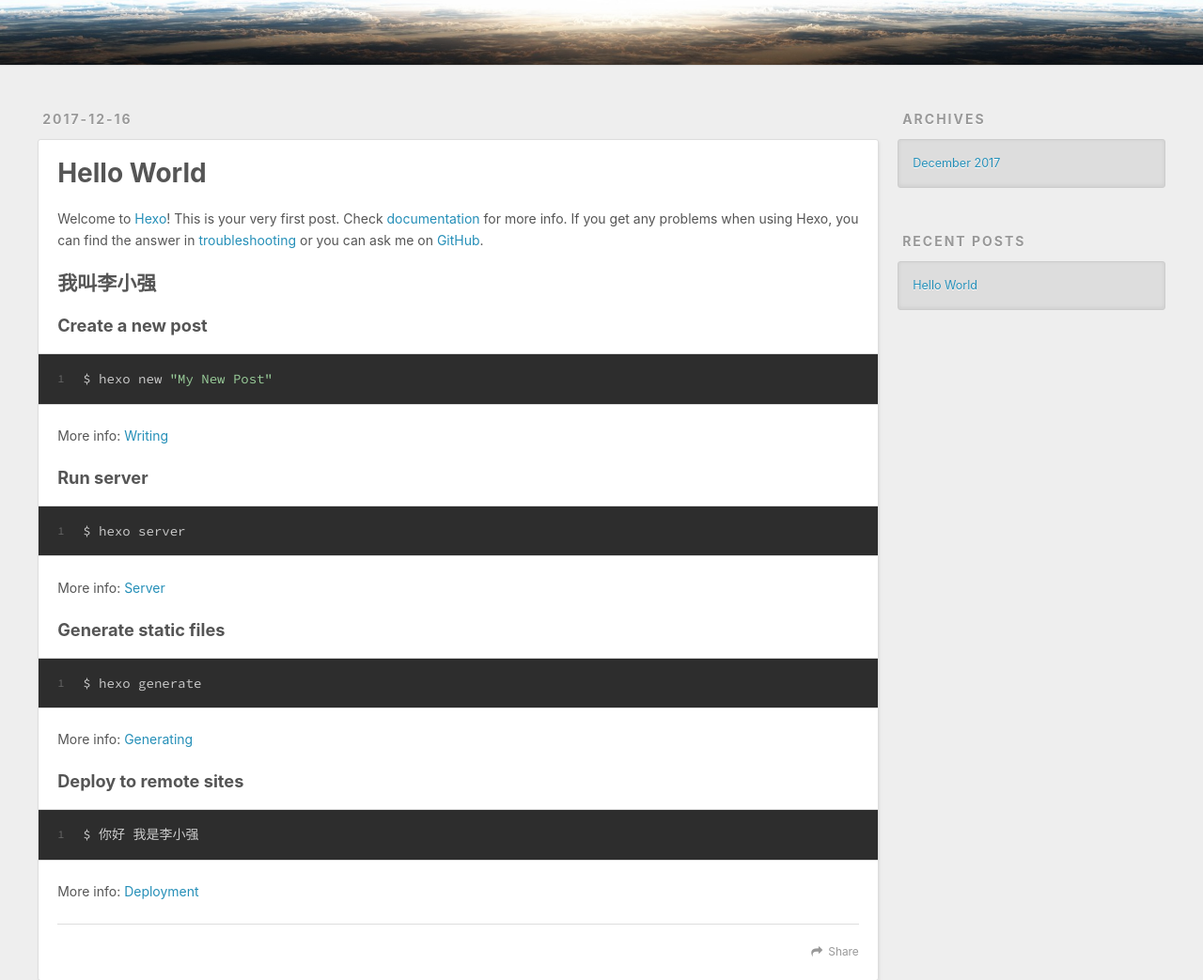
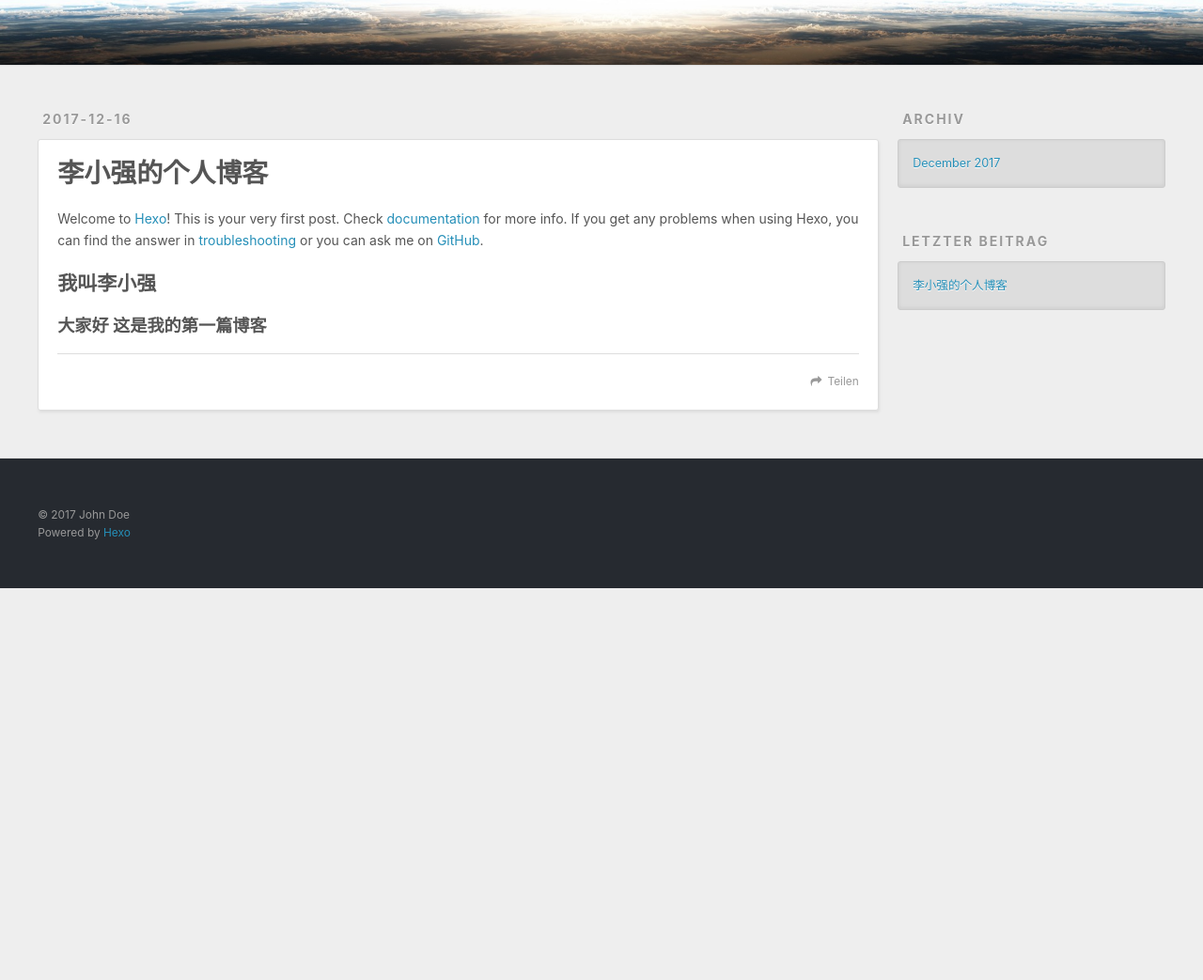
Before and after one commit to SmartBoyLovePramgram/SmartBoyBoyLovePramgram.github.io, a plain HTML site: page index.html in a window 1280 px wide. Shown: the part 231-1274 px from the top of the page at 94% size. After the commit the page ends 857 px from the top, so only its background shows below. Drawn offline with nearby package versions, Linux system fonts and the light colour scheme.

Commit message:
Site updated: 2017-12-16 21:40:01

```diff
--- a/index.html
+++ b/index.html
@@ -50,7 +50,7 @@
 
           <a id="nav-rss-link" class="nav-icon" href="/atom.xml" title="RSS Feed"></a>
 
-        <a id="nav-search-btn" class="nav-icon" title="Search"></a>
+        <a id="nav-search-btn" class="nav-icon" title="Suche"></a>
       </nav>
       <div id="search-form-wrap">
         <form action="//google.com/search" method="get" accept-charset="UTF-8" class="search-form"><input type="search" name="q" class="search-form-input" placeholder="Search"><button type="submit" class="search-form-submit">&#xF002;</button><input type="hidden" name="sitesearch" value="http://yoursite.com"></form>
@@ -75,7 +75,7 @@
 
 
     <h1 itemprop="name">
-      <a class="article-title" href="/2017/12/16/hello-world/">Hello World</a>
+      <a class="article-title" href="/2017/12/16/hello-world/">李小强的个人博客</a>
     </h1>
 
 
@@ -84,19 +84,11 @@
     <div class="article-entry" itemprop="articleBody">
 
         <p>Welcome to <a href="https://hexo.io/" target="_blank" rel="noopener">Hexo</a>! This is your very first post. Check <a href="https://hexo.io/docs/" target="_blank" rel="noopener">documentation</a> for more info. If you get any problems when using Hexo, you can find the answer in <a href="https://hexo.io/docs/troubleshooting.html" target="_blank" rel="noopener">troubleshooting</a> or you can ask me on <a href="https://github.com/hexojs/hexo/issues" target="_blank" rel="noopener">GitHub</a>.</p>
-<h2 id="我叫李小强"><a href="#我叫李小强" class="headerlink" title="我叫李小强"></a>我叫李小强</h2><h3 id="Create-a-new-post"><a href="#Create-a-new-post" class="headerlink" title="Create a new post"></a>Create a new post</h3><figure class="highlight bash"><table><tr><td class="gutter"><pre><span class="line">1</span><br></pre></td><td class="code"><pre><span class="line">$ hexo new <span class="string">"My New Post"</span></span><br></pre></td></tr></table></figure>
-<p>More info: <a href="https://hexo.io/docs/writing.html" target="_blank" rel="noopener">Writing</a></p>
-<h3 id="Run-server"><a href="#Run-server" class="headerlink" title="Run server"></a>Run server</h3><figure class="highlight bash"><table><tr><td class="gutter"><pre><span class="line">1</span><br></pre></td><td class="code"><pre><span class="line">$ hexo server</span><br></pre></td></tr></table></figure>
-<p>More info: <a href="https://hexo.io/docs/server.html" target="_blank" rel="noopener">Server</a></p>
-<h3 id="Generate-static-files"><a href="#Generate-static-files" class="headerlink" title="Generate static files"></a>Generate static files</h3><figure class="highlight bash"><table><tr><td class="gutter"><pre><span class="line">1</span><br></pre></td><td class="code"><pre><span class="line">$ hexo generate</span><br></pre></td></tr></table></figure>
-<p>More info: <a href="https://hexo.io/docs/generating.html" target="_blank" rel="noopener">Generating</a></p>
-<h3 id="Deploy-to-remote-sites"><a href="#Deploy-to-remote-sites" class="headerlink" title="Deploy to remote sites"></a>Deploy to remote sites</h3><figure class="highlight bash"><table><tr><td class="gutter"><pre><span class="line">1</span><br></pre></td><td class="code"><pre><span class="line">$ 你好 我是李小强</span><br></pre></td></tr></table></figure>
-<p>More info: <a href="https://hexo.io/docs/deployment.html" target="_blank" rel="noopener">Deployment</a></p>
-
+<h2 id="我叫李小强"><a href="#我叫李小强" class="headerlink" title="我叫李小强"></a>我叫李小强</h2><h3 id="大家好-这是我的第一篇博客"><a href="#大家好-这是我的第一篇博客" class="headerlink" title="大家好 这是我的第一篇博客"></a>大家好 这是我的第一篇博客</h3>
 
     </div>
     <footer class="article-footer">
-      <a data-url="http://yoursite.com/2017/12/16/hello-world/" data-id="cjb9e0s4x0000ogh16jon4axa" class="article-share-link">Share</a>
+      <a data-url="http://yoursite.com/2017/12/16/hello-world/" data-id="cjb9e0s4x0000ogh16jon4axa" class="article-share-link">Teilen</a>
 
 
     </footer>
@@ -122,7 +114,7 @@
 
 
   <div class="widget-wrap">
-    <h3 class="widget-title">Archives</h3>
+    <h3 class="widget-title">Archiv</h3>
     <div class="widget">
       <ul class="archive-list"><li class="archive-list-item"><a class="archive-list-link" href="/archives/2017/12/">December 2017</a></li></ul>
     </div>
@@ -132,12 +124,12 @@
 
 
   <div class="widget-wrap">
-    <h3 class="widget-title">Recent Posts</h3>
+    <h3 class="widget-title">letzter Beitrag</h3>
     <div class="widget">
       <ul>
 
           <li>
-            <a href="/2017/12/16/hello-world/">Hello World</a>
+            <a href="/2017/12/16/hello-world/">李小强的个人博客</a>
           </li>
 
       </ul>
```
Also changed, not shown: 2017/12/16/hello-world/index.html (+11 -19 lines), archives/2017/12/index.html (+6 -6 lines), archives/2017/index.html (+6 -6 lines), archives/index.html (+6 -6 lines).
